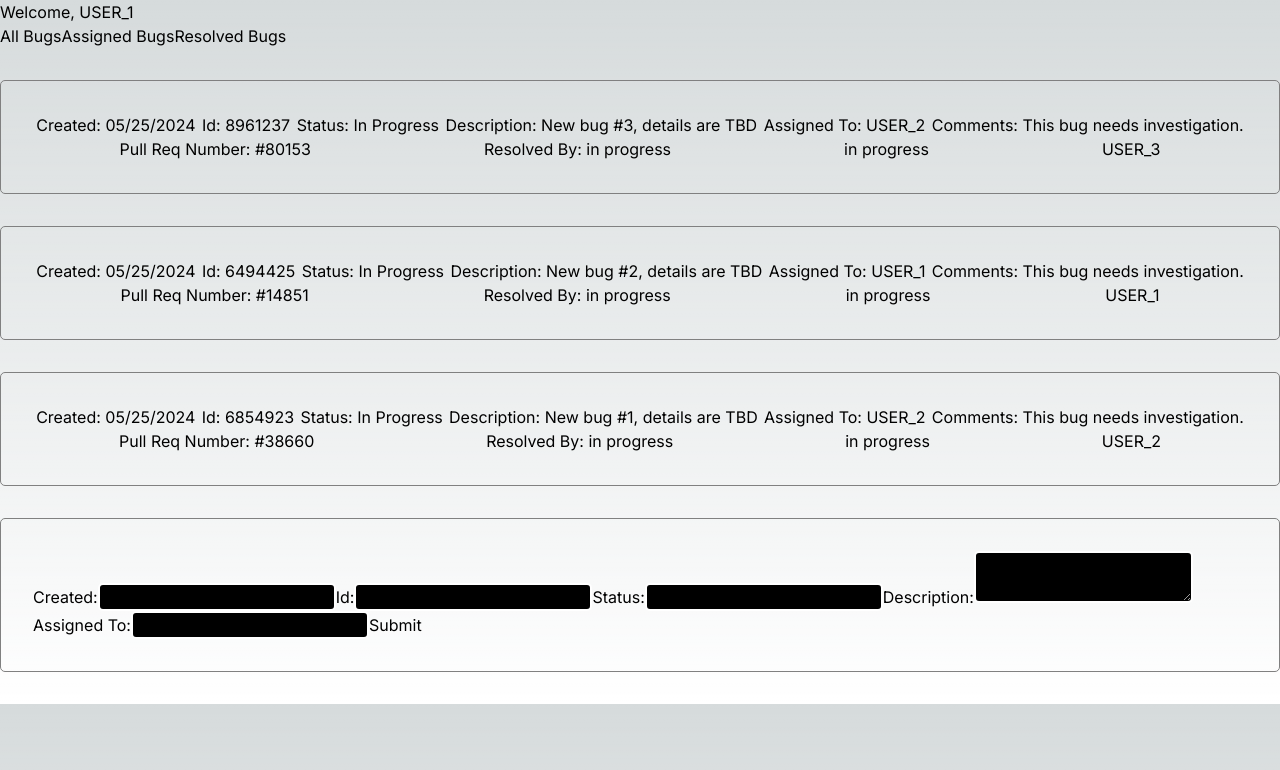
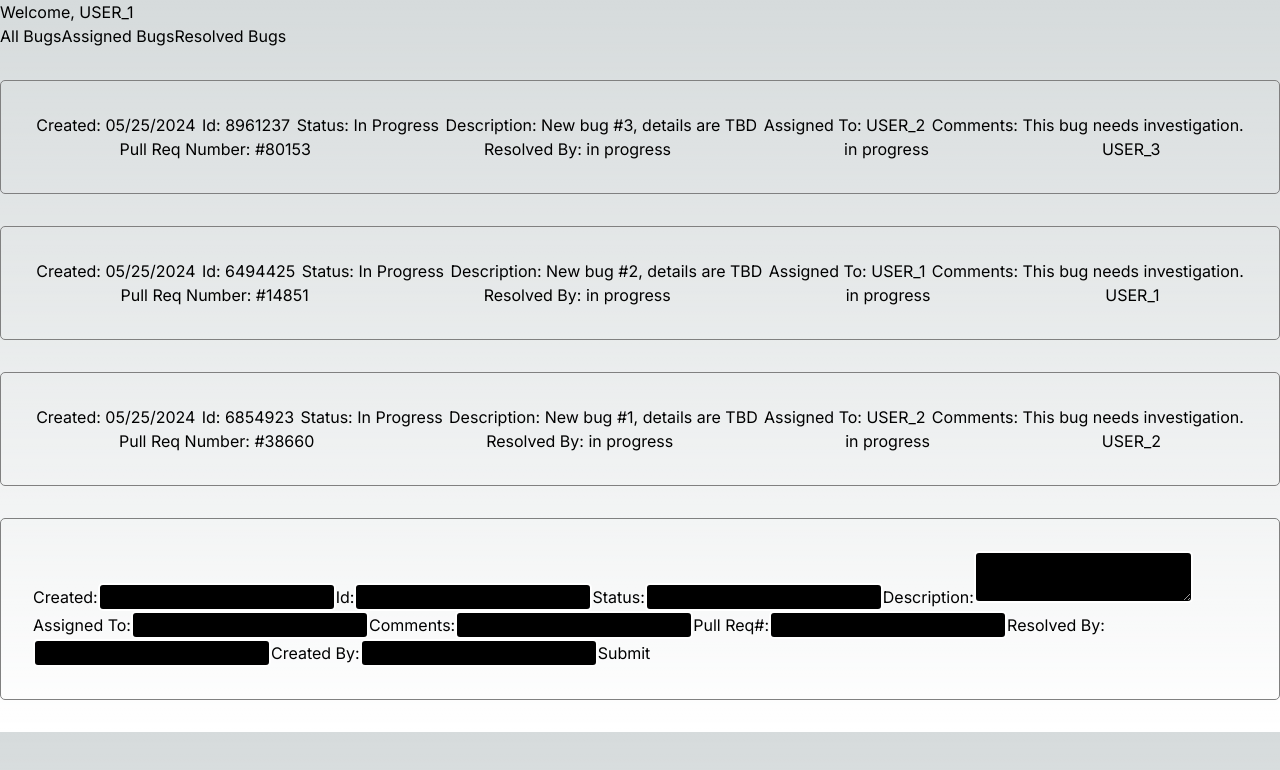
Before and after one commit to daiglewilliam13/bug-tracker, a Next.js app: page /dashboard in a window 1280 px wide. Shown: the top 770 px of the page. Built offline with nearby package versions, Linux system fonts and the light colour scheme.

Commit message:
add all bug paramters to bug input

```diff
--- a/src/components/bugCard.tsx
+++ b/src/components/bugCard.tsx
@@ -1,3 +1,4 @@
+
 export function BugCard({bug}:any) {
         return (
             <div >
--- a/src/components/bugInput.tsx
+++ b/src/components/bugInput.tsx
@@ -42,7 +42,14 @@ export function BugInput() {
 
         <label htmlFor="assignedTo">Assigned To:</label>
         <input type="text" name="assignedTo" id="assignedTo" value={bug.assignedTo} onChange={handleChange} />
-
+        <label htmlFor="comments">Comments:</label>
+        <input type="text" name="comments" id="comments" value={bug.comments} onChange={handleChange} />
+        <label htmlFor="pullReqNum">Pull Req#:</label>
+        <input type="text" name="pullReqNum" id="pullReqNum" value={bug.pullReqNum} onChange={handleChange} />
+        <label htmlFor="resolvedBy">Resolved By:</label>
+        <input type="text" name="resolvedBy" id="resolvedBy" value={bug.resolvedBy} onChange={handleChange} />
+        <label htmlFor="createdBy">Created By:</label>
+        <input type="text" name="createdBy" id="createdBy" value={bug.createdBy} onChange={handleChange} disabled />
         <button type="submit">Submit</button>
       </form>
     </div>
```
